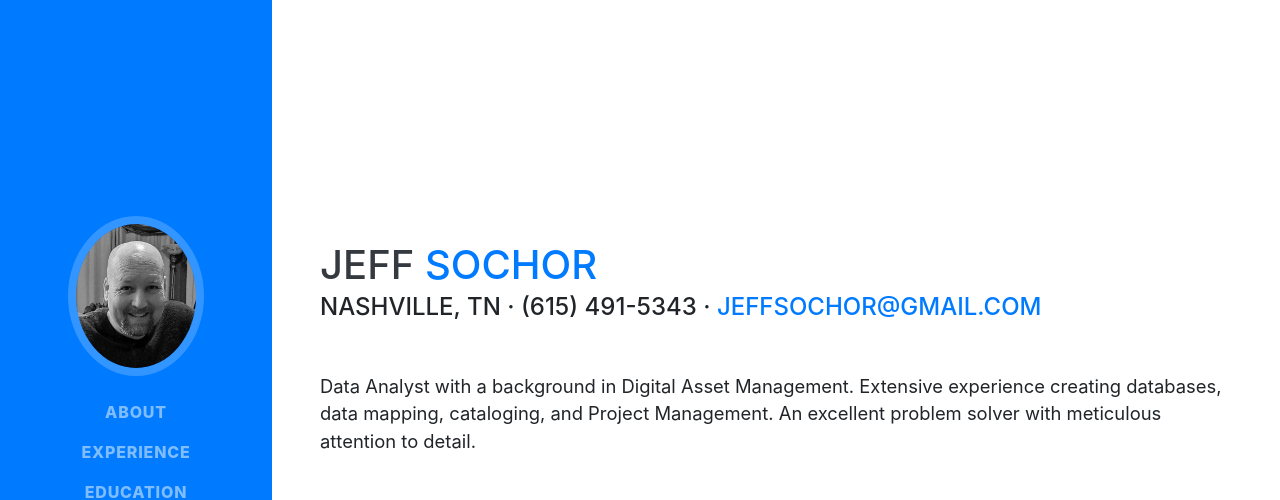
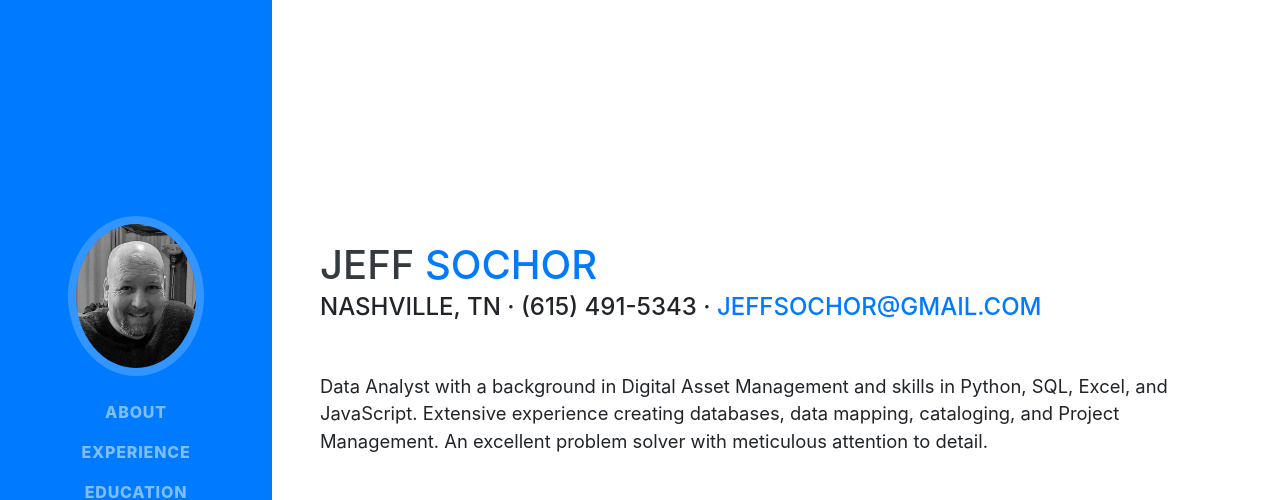
Before and after one commit to jeffsochor/jeffsochor.github.io, a website with bundled scripts: page index.html in a window 1280 px wide. Shown: the top 500 px of the page. Built offline with nearby package versions, Linux system fonts and the light colour scheme; a web font is replaced by a local one.

Commit message:
Update index.html
Update header

```diff
--- a/index.html
+++ b/index.html
@@ -66,7 +66,8 @@
         <div class="subheading mb-5">Nashville, TN · (615) 491-5343 ·
           <a href="mailto:jeffsochor@gmail.com">jeffsochor@gmail.com</a>
         </div>
-        <p class="lead mb-5">Data Analyst with a background in Digital Asset Management. Extensive experience creating databases,
+        <p class="lead mb-5">Data Analyst with a background in Digital Asset Management  and skills in
+          Python, SQL, Excel, and JavaScript. Extensive experience creating databases,
           data mapping, cataloging, and Project Management. An excellent problem solver with meticulous attention to detail.</p>
         <div class="social-icons">
           <a href="https://www.linkedin.com/in/jeffsochor">
```
